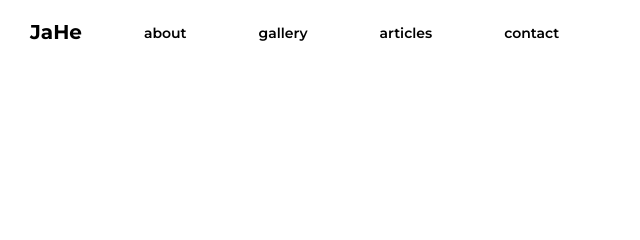
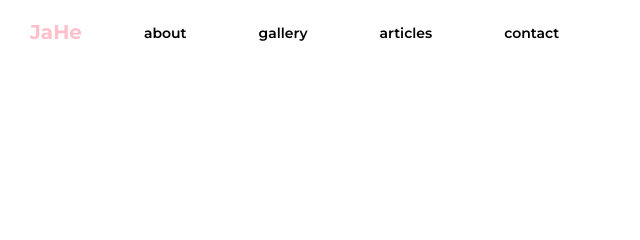
Before and after one commit to JakHer/gatsby-blog, a Gatsby site: page / in a window 1280 px wide. Shown: the top 240 px of the page, 0-640 px from the left. Built offline with nearby package versions, Linux system fonts and the light colour scheme; Gatsby itself is replaced by a stand-in of ours.

Commit message:
feat: color fix

```diff
--- a/src/components/Logo/Logo.js
+++ b/src/components/Logo/Logo.js
@@ -14,10 +14,26 @@ const StyledLogo = styled.button`
   }
 `
 
+const StyledLink = styled(Link)`
+  color: inherit;
+`
+
+const StyledActiveLink = styled(Link)`
+  color: pink;
+`
+
 const Logo = () => {
+  let myPath = window.location.pathname
+
   return (
     <StyledLogo>
-      <Link to="/">JaHe</Link>
+      {console.log(myPath)}
+
+      {myPath !== "/" ? (
+        <StyledLink to="/">JaHe</StyledLink>
+      ) : (
+        <StyledActiveLink to="/">JaHe</StyledActiveLink>
+      )}
     </StyledLogo>
   )
 }
--- a/src/components/Navigation/NavItemsList/NavItem/NavItem.js
+++ b/src/components/Navigation/NavItemsList/NavItem/NavItem.js
@@ -12,6 +12,7 @@ const StyledLink = styled(Link).attrs({
   font-weight: 600;
   margin-left: 32px;
   position: relative;
+  color: inherit;
 
   &::after {
     content: "";
--- a/src/components/Navigation/Navigation.js
+++ b/src/components/Navigation/Navigation.js
@@ -20,7 +20,6 @@ const StyledNav = styled.nav`
 
   a {
     text-decoration: none;
-    color: inherit;
   }
 
   @media (max-width: 1000px) {
```
